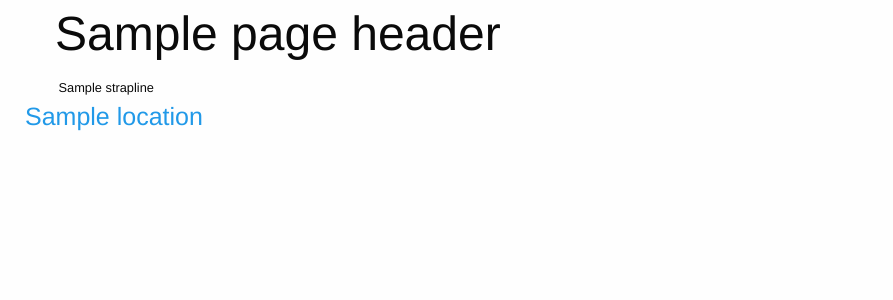
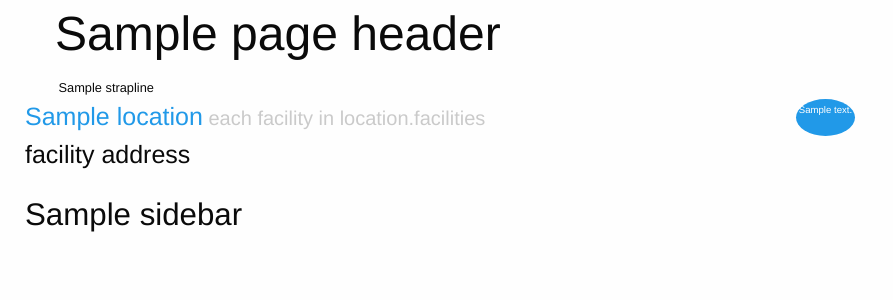
Before and after one commit to MichaelWiss/Node_mike, a Node server app: template app_server/views/locations-list.jade in a window 1280 px wide. Shown: the part 95-395 px from the top of the page, without its empty margins (0-893 px from the left). Run offline with Node 20, Linux system fonts and the light colour scheme; tables that the repository leaves empty hold one stand-in row (values such as "Sample post"); the template is opened without the code that fills it: values that come from a table or form of the project are taken from there, most other values are stand-ins (such as "Sample title", 1, 10 or a date in 2020); some libraries are stand-ins or nearby versions.

Commit message:
location list jade bug

```diff
--- a/app_server/views/locations-list.jade
+++ b/app_server/views/locations-list.jade
@@ -8,21 +8,21 @@
       .medium-6.columns
         h1= pageHeader.title
         small &nbsp;#{pageHeader.strapline}
-   .row
-      .small-8.medium-8.large-8.list-group-item
+  .row
+    .small-8.medium-8.large-8.list-group-item
       .error= message
       .row.list-group
         each location in locations
-
          .small-12.list.group.item
           h4
-              a(href="/location/#{location._id}")= location.name
-            +outputRating(location.rating)
-            span.badge.float-right location.distance
+            a(href="/location/#{location._id}")= location.name
+             small &nbsp;
+              +outputRating(location.rating)
+              span.badge.float-right= location.distance
                p.address= location.address
-            span location.address
-            p
-              | each facility in facilities
+               p
+              | each facility in location.facilities
             p
               | facility address
-            p= sidebar
+            .small-12
+            p.lead= sidebar
```
